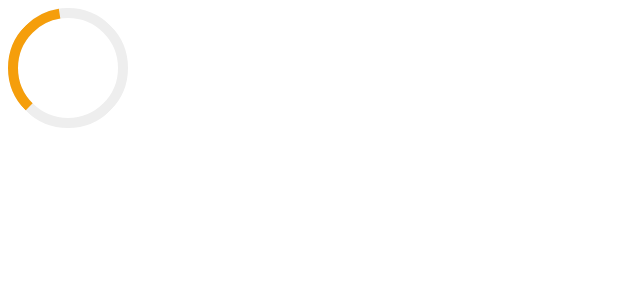
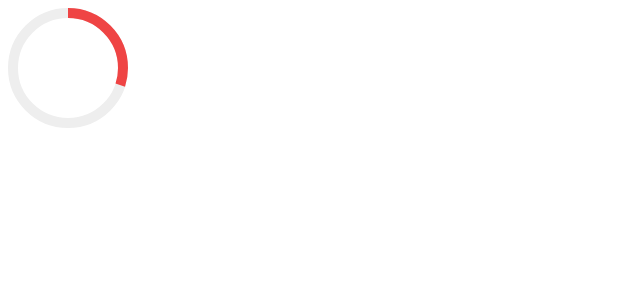
Before and after one commit to Ekaterina1418/progress-bar, a Vue app: page / in a window 1280 px wide. Shown: the top 300 px of the page, without its empty margins (0-640 px from the left). Built offline with nearby package versions, Linux system fonts and the light colour scheme; the HTML template or start-up script is replaced by a standard one.

Commit message:
refactor: update CircularProgress component usage in App.vue and remove unused color prop

```diff
--- a/src/App.vue
+++ b/src/App.vue
@@ -3,14 +3,7 @@ import CircularProgress from './components/CircularProgress.vue'
 </script>
 
 <template>
-  <CircularProgress
-    :value="70"
-    :max="150"
-    :size="120"
-    :strokeWidth="10"
-    color="#3498db"
-    type="dashboard"
-  />
+  <CircularProgress :value="45" :max="150" :size="120" :strokeWidth="10" type="circle" />
 </template>
 
 <style scoped></style>
--- a/src/components/CircularProgress.vue
+++ b/src/components/CircularProgress.vue
@@ -35,7 +35,6 @@ const props = defineProps<{
   max: number
   size: number
   strokeWidth: number
-  color: string
   status?: Status
   type?: Type
 }>()
```
